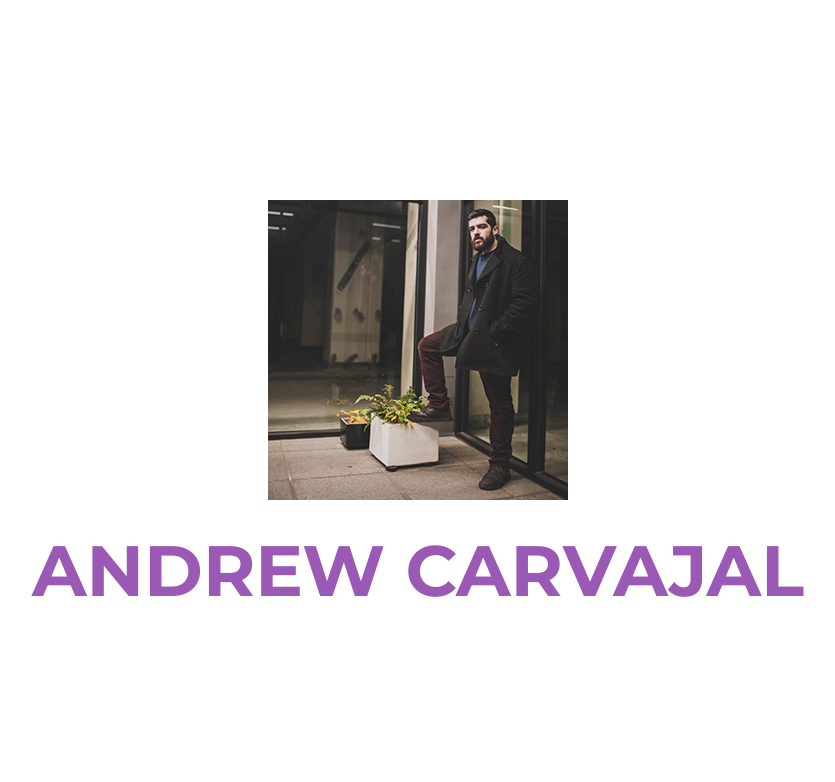
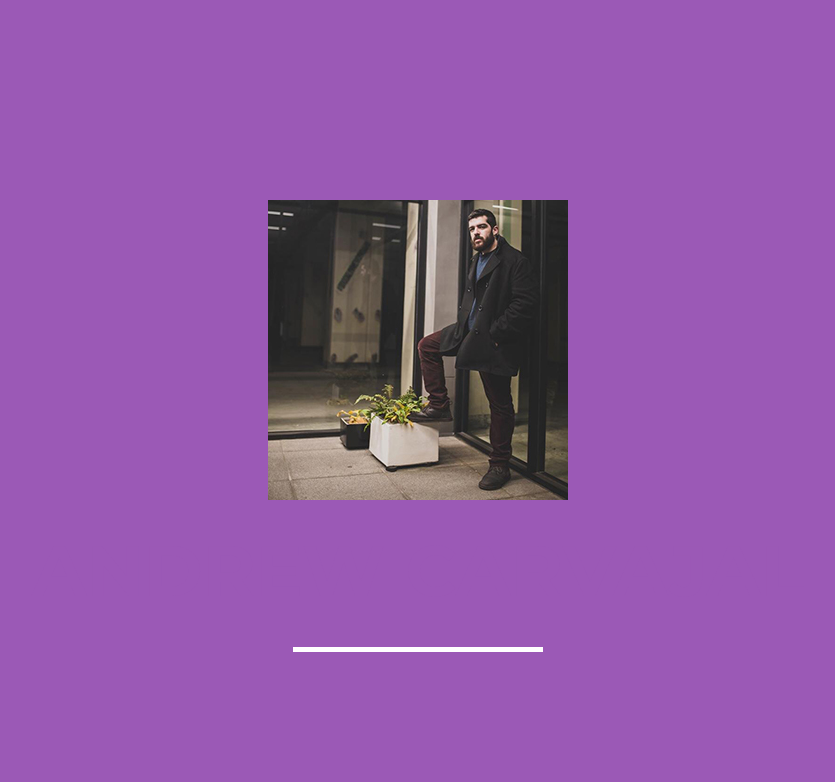
Before and after one commit to andrewcar/andrewcar.github.io, a Jekyll site: the page built from index.html, in a window 1280 px wide. Shown: the part 100-882 px from the top of the page, without its empty margins (222-1057 px from the left). Built offline with Jekyll 4.4.1, drawn with Linux system fonts in a browser that asks for light colours; grey boxes are pictures that could not be loaded.

Commit message:
Update _config.yml

```diff
--- a/_config.yml
+++ b/_config.yml
@@ -24,7 +24,7 @@
 
 # Color settings (hex-codes without the leading hash-tag)
 color:
-  primary: 000000 #2ecc71
+  primary: 9b59b6 #2ecc71
   primary-rgb: "155,89,182" #"128,179,255" purple
   secondary: 29c5ff #29c5ff blue
   secondary-dark: 29c5ff #29c5ff
```
